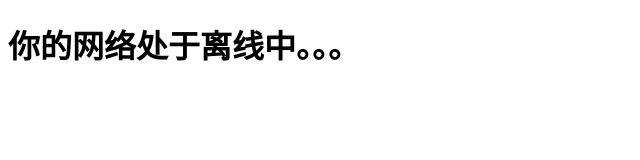
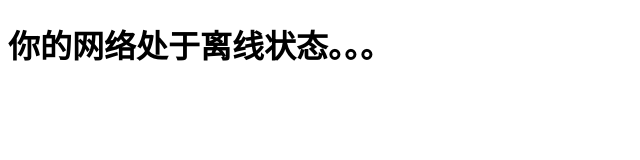
Before and after one commit to linfanboss/portal, a plain HTML site: page offline.html in a window 1280 px wide. Shown: the whole page, without its empty margins (0-640 px from the left). Drawn offline with Linux system fonts and the light colour scheme.

Commit message:
离线缓存读取失败的提示页面

```diff
--- a/offline.html
+++ b/offline.html
@@ -5,6 +5,6 @@
     <title></title>
 </head>
 <body>
-    <h1>你的网络处于离线中。。。</h1>
+    <h1>你的网络处于离线状态。。。</h1>
 </body>
 </html>
```
